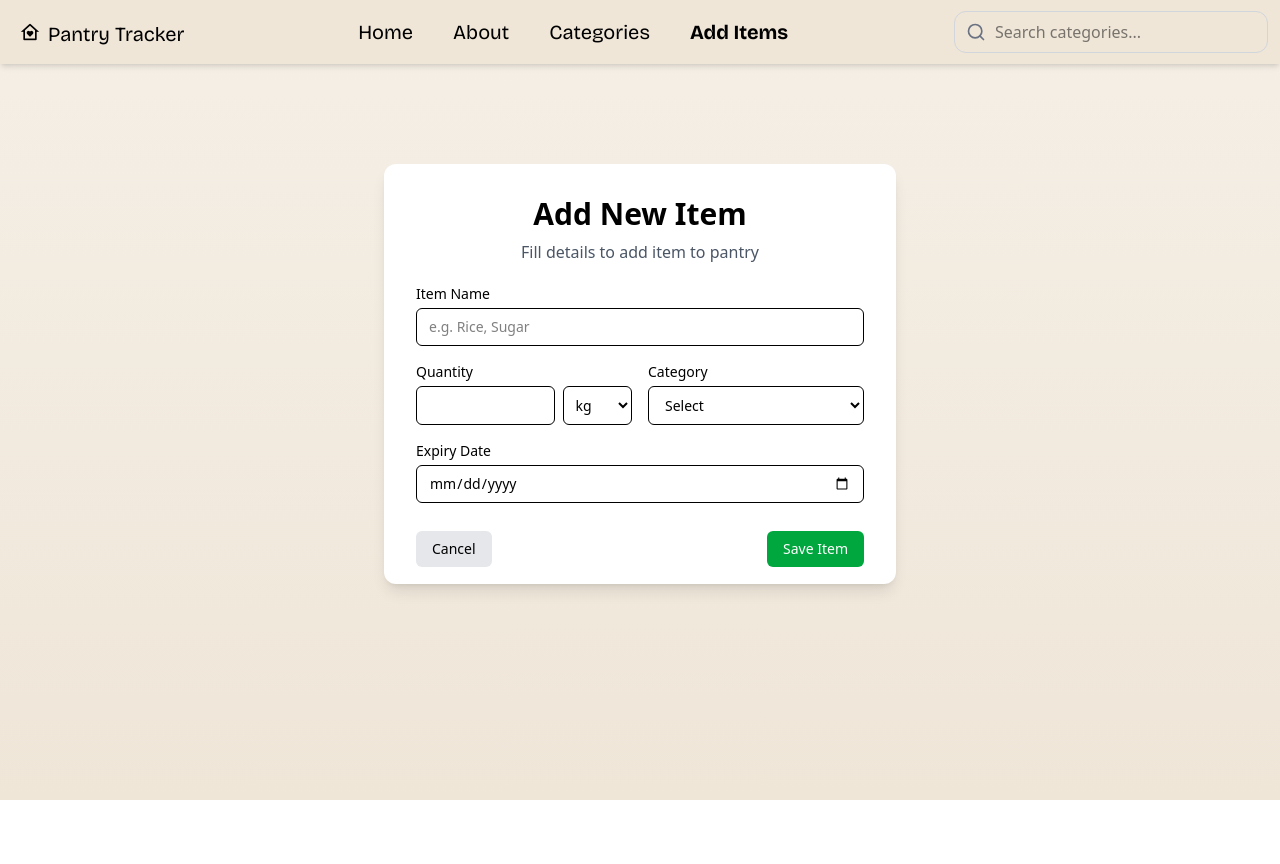
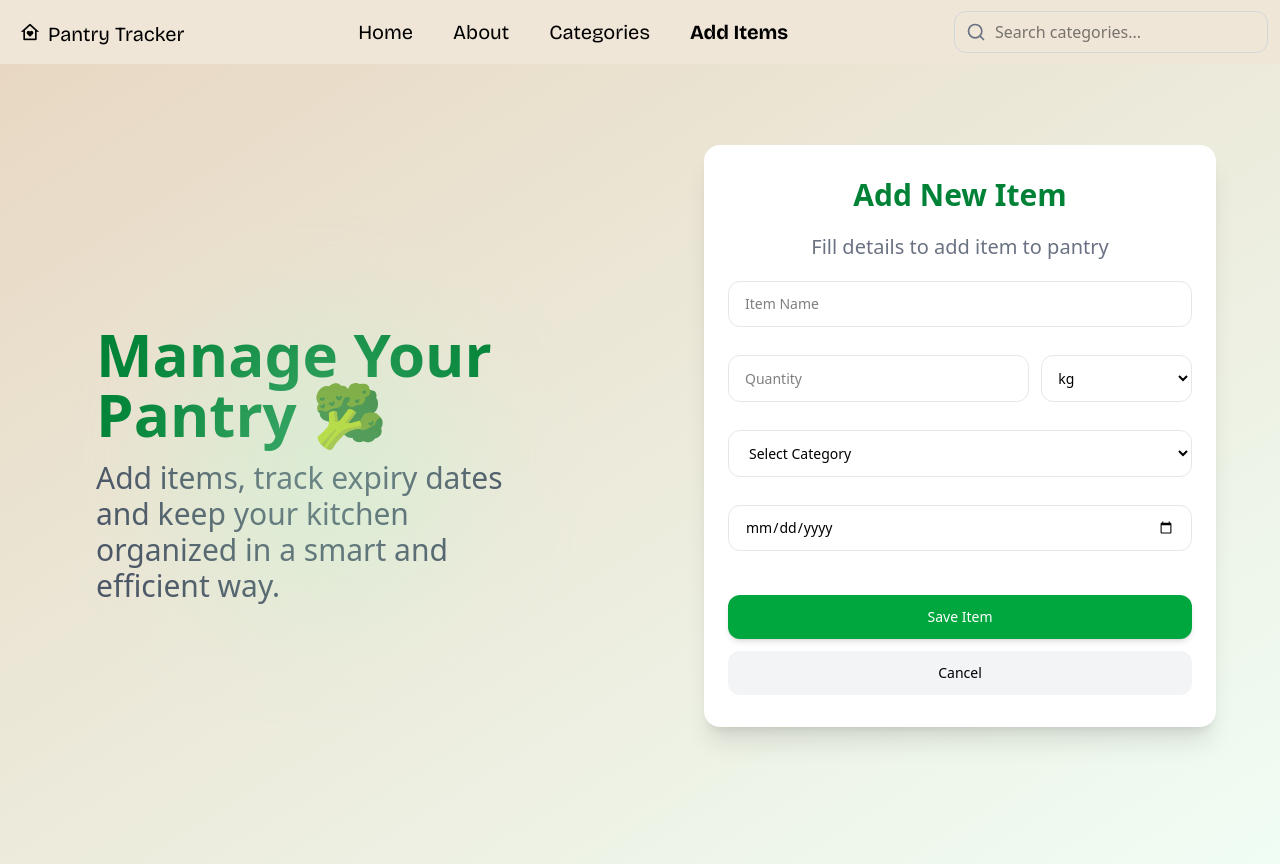
Before and after one commit to diyameghani26/pantry-tracker, a React (Vite) app: page /additems in a window 1280 px wide. Before the commit the page ends 800 px from the top, so only its background shows below. Built offline with nearby package versions, Linux system fonts and the light colour scheme.

Commit message:
updated add items page

```diff
--- a/src/pages/AddItems.jsx
+++ b/src/pages/AddItems.jsx
@@ -1,7 +1,12 @@
+
+
 
 import React, { useState } from "react";
+import { useNavigate } from "react-router-dom";
 
 const AddItems = ({ onAdd, categories }) => {
+  const navigate = useNavigate();
+
   const [itemName, setItemName] = useState("");
   const [quantity, setQuantity] = useState("");
   const [unit, setUnit] = useState("kg");
@@ -25,15 +30,20 @@ const AddItems = ({ onAdd, categories }) => {
       expiryDate,
     };
 
-    // ✅ Update parent App.jsx state
     if (onAdd) onAdd(newItem);
 
-    // ✅ Also update localStorage
-    const existingItems = JSON.parse(localStorage.getItem("pantryItems")) || [];
-    const updatedItems = [...existingItems, { ...newItem, id: Date.now() }];
+    const existingItems =
+      JSON.parse(localStorage.getItem("pantryItems")) || [];
+
+    const updatedItems = [
+      ...existingItems,
+      { ...newItem, id: Date.now() },
+    ];
+
     localStorage.setItem("pantryItems", JSON.stringify(updatedItems));
 
-    setSuccessMsg("✅ Item added successfully!");
+    setSuccessMsg("Item added successfully!");
+
     setItemName("");
     setQuantity("");
     setUnit("kg");
@@ -44,51 +54,71 @@ const AddItems = ({ onAdd, categories }) => {
   };
 
   return (
-    <div className="flex justify-center items-center mt-18 sm:mt-10 px-4">
-      <div className="bg-white shadow-lg rounded-xl p-5 sm:p-8 w-full max-w-lg md:h-[420px] md:mt-15 relative">
-        <h1 className="text-xl sm:text-3xl font-bold text-center mb-2">Add New Item</h1>
-        <p className="text-gray-600 text-center mb-5 text-sm sm:text-base">
-          Fill details to add item to pantry
+    <div className="min-h-screen bg-gradient-to-br bg-[#e8d8c3] to-green-50 flex">
+
+      {/* LEFT SIDE (Desktop Only) */}
+      <div className="hidden lg:flex w-1/2 relative items-center justify-center p-12">
+        <div className="absolute w-72 h-72 bg-green-200 rounded-full blur-3xl opacity-30"></div>
+
+        <div className="max-w-md ">
+          <h1 className="text-4xl sm:text-6xl font-bold text-green-700 mb-4">
+            Manage Your Pantry 🥦
+          </h1>
+          <p className="text-gray-600 text-lg sm:text-3xl">
+            Add items, track expiry dates and keep your kitchen organized in a smart and efficient way.
           </p>
+        </div>
+      </div>
 
-        {/* Success Toast */}
+      {/* RIGHT SIDE FORM */}
+      <div className="w-full lg:w-1/2 flex justify-center items-center px-4 py-10">
+
+        <div className="w-full -mt-14 max-w-md lg:max-w-lg bg-white shadow-xl rounded-2xl px-6 py-8 relative">
+
+          {/* Toast */}
           {successMsg && (
-          <div className="absolute top-2 left-1/2 -translate-x-1/2 bg-green-100 text-green-800 px-3 py-2 rounded-lg shadow-md text-xs sm:text-sm animate-fadeIn">
-            {successMsg}
+            <div className="fixed top-5 left-1/2 -translate-x-1/2 bg-green-100 text-green-700 px-4 py-2 rounded-full shadow-md text-sm animate-slideDown z-50">
+              ✅ {successMsg}
             </div>
           )}
 
-        <form onSubmit={handleSubmit} className="space-y-4">
+          {/* Header */}
+          <div className="text-center mb-6 lg:mb-5">
+            <h1 className="text-2xl lg:text-3xl sm:text-3xl font-bold text-green-700">
+              Add New Item
+            </h1>
+            <p className="text-gray-500 lg:text-xl text-sm mt-1 lg:mt-5">
+              Fill details to add item to pantry
+            </p>
+          </div>
+
+          {/* Form */}
+          <form onSubmit={handleSubmit} className="space-y-5 lg:space-y-7">
+
             {/* Item Name */}
-          <div>
-            <label className="block text-sm font-medium mb-1">Item Name</label>
             <input
               type="text"
-              placeholder="e.g. Rice, Sugar"
+              placeholder="Item Name"
               value={itemName}
               onChange={(e) => setItemName(e.target.value)}
-              className="w-full border rounded-md px-3 py-2 focus:outline-none focus:ring-2 focus:ring-green-400 text-sm"
+              className="w-full border border-gray-200 rounded-xl px-4 py-3 text-sm focus:ring-2 focus:ring-green-400 outline-none"
             />
-          </div>
 
-          {/* Quantity + Unit + Category */}
-          <div className="grid grid-cols-1 sm:grid-cols-2 gap-4">
             {/* Quantity + Unit */}
-            <div>
-              <label className="block text-sm font-medium mb-1">Quantity</label>
-              <div className="flex gap-2">
+            <div className="flex gap-3">
               <input
                 type="number"
                 min="0"
                 step="0.1"
+                placeholder="Quantity"
                 value={quantity}
                 onChange={(e) => setQuantity(e.target.value)}
-                  className="w-2/3 border rounded-md px-3 py-2 focus:outline-none focus:ring-2 focus:ring-green-400 text-sm"
+                className="w-2/3 border border-gray-200 rounded-xl px-4 py-3 text-sm focus:ring-2 focus:ring-green-400 outline-none"
               />
               <select
                 value={unit}
                 onChange={(e) => setUnit(e.target.value)}
-                  className="w-1/3 border rounded-md px-2 py-2 focus:outline-none focus:ring-2 focus:ring-green-400 text-sm"
+                className="w-1/3 border border-gray-200 rounded-xl px-3 py-3 text-sm focus:ring-2 focus:ring-green-400 outline-none"
               >
                 <option value="kg">kg</option>
                 <option value="g">g</option>
@@ -98,61 +128,50 @@ const AddItems = ({ onAdd, categories }) => {
                 <option value="packet">pac</option>
               </select>
             </div>
-            </div>
 
             {/* Category */}
-            <div>
-              <label className="block text-sm font-medium mb-1">Category</label>
             <select
               value={category}
               onChange={(e) => setCategory(e.target.value)}
-                className="w-full border rounded-md px-3 py-2 focus:outline-none focus:ring-2 focus:ring-green-400 text-sm"
+              className="w-full border border-gray-200 rounded-xl px-4 py-3 text-sm focus:ring-2 focus:ring-green-400 outline-none"
             >
-                <option value="">Select</option>
+              <option value="">Select Category</option>
               {categories.map((cat) => (
                 <option key={cat.id} value={cat.name.toLowerCase()}>
                   {cat.name}
                 </option>
               ))}
             </select>
-            </div>
-          </div>
 
-          {/* Expiry Date */}
-          <div>
-            <label className="block text-sm font-medium mb-1">Expiry Date</label>
+            {/* Expiry */}
             <input
               type="date"
               value={expiryDate}
               min={new Date().toISOString().split("T")[0]}
               onChange={(e) => setExpiryDate(e.target.value)}
-              className="w-full border rounded-md px-3 py-2 focus:outline-none focus:ring-2 focus:ring-green-400 text-sm"
+              className="w-full border border-gray-200 rounded-xl px-4 py-3 text-sm focus:ring-2 focus:ring-green-400 outline-none"
             />
-          </div>
 
             {/* Buttons */}
-          <div className="flex flex-col sm:flex-row gap-3 justify-between mt-4">
+            <div className="flex flex-col gap-3 pt-4">
+              <button
+                 onClick={() => navigate("/")}
+                type="submit"
+                className="w-full py-3 rounded-xl bg-green-600 text-white hover:bg-green-700 shadow-md hover:shadow-lg transition-all duration-300 text-sm"
+              >
+                Save Item
+              </button>
+
               <button
                 type="button"
-              onClick={() => {
-                setItemName("");
-                setQuantity("");
-                setUnit("kg");
-                setCategory("");
-                setExpiryDate("");
-              }}
-              className="px-4 py-2 md:mt-3 rounded-md bg-gray-200 hover:bg-gray-300 text-sm"
+                onClick={() => navigate("/")}
+                className="w-full py-3 rounded-xl bg-gray-100 hover:bg-gray-200 transition text-sm"
               >
                 Cancel
               </button>
-            <button
-              type="submit"
-              className="px-4 py-2 md:mt-3 rounded-md bg-green-600 text-white hover:bg-green-700 text-sm"
-            >
-              Save Item
-            </button>
             </div>
           </form>
+        </div>
       </div>
     </div>
   );
--- a/src/pages/Home.jsx
+++ b/src/pages/Home.jsx
@@ -7,7 +7,7 @@ const Home = () => {
     <div className="w-full min-h-screen bg-gradient-to-b from-[#f5efe6] to-[#efe6d8] flex flex-col">
 
       {/* ================= HERO SECTION ================= */}
-      <div className="  flex flex-col md:flex-row items-center justify-between max-w-6xl mx-auto w-full px-6 md:px-10 lg:px-16 py-5 md:py-20 gap-10">
+      <div className="  flex flex-col md:flex-row items-center justify-between max-w-6xl mx-auto w-full px-6 md:px-10 lg:px-16 py-5 md:py-20 gap-10 md:gap-20">
 
         {/* LEFT TEXT */}
         <div className="flex-1 max-w-xl text-start md:text-left">
@@ -96,7 +96,7 @@ const Home = () => {
           </div>
 
           <div className="bg-[#dfe5db] rounded-3xl p-6 md:p-8 shadow-sm">
-            <i class="ri-file-list-3-line text-3xl"></i>
+            <i className="ri-file-list-3-line text-3xl"></i>
             <h3 className="text-xl md:text-2xl font-semibold text-[#2d2d2d]">
               Auto Lists
             </h3>
```
Lines whose indentation alone changed are shown as unchanged.
